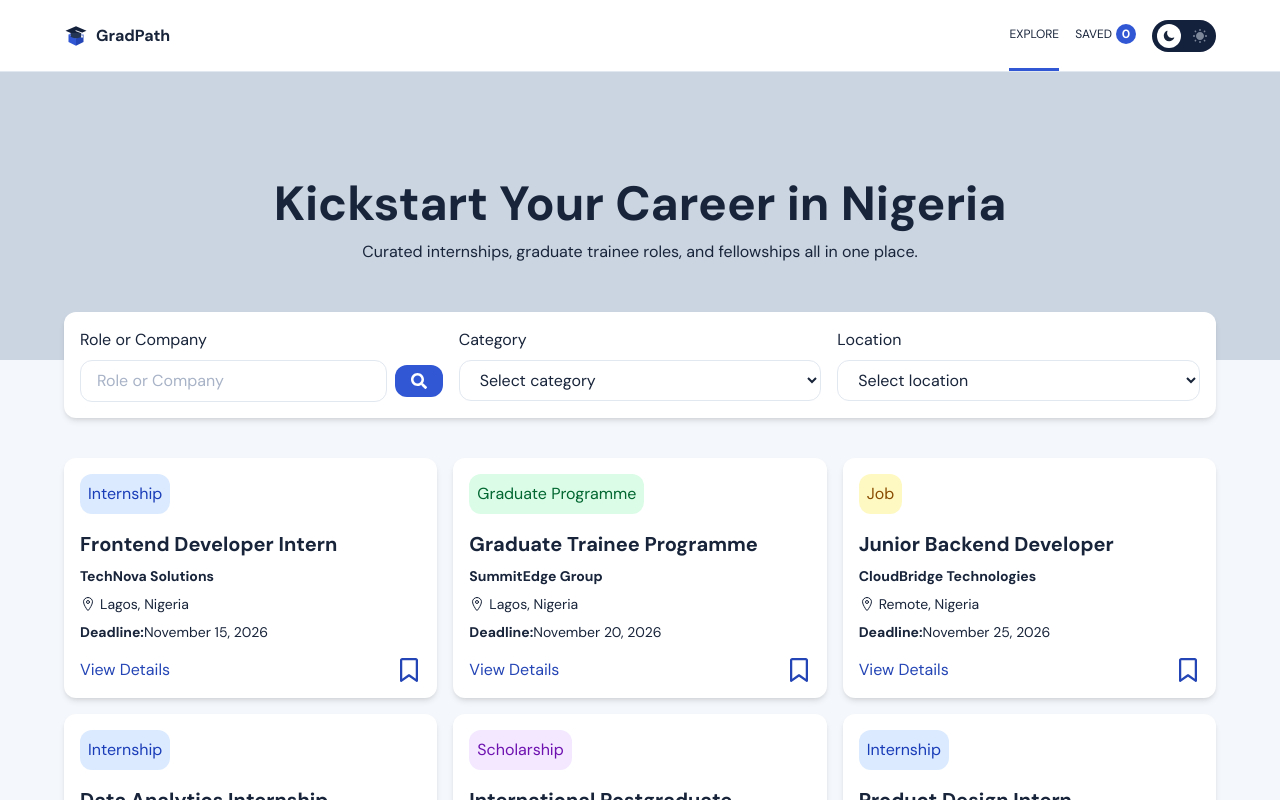
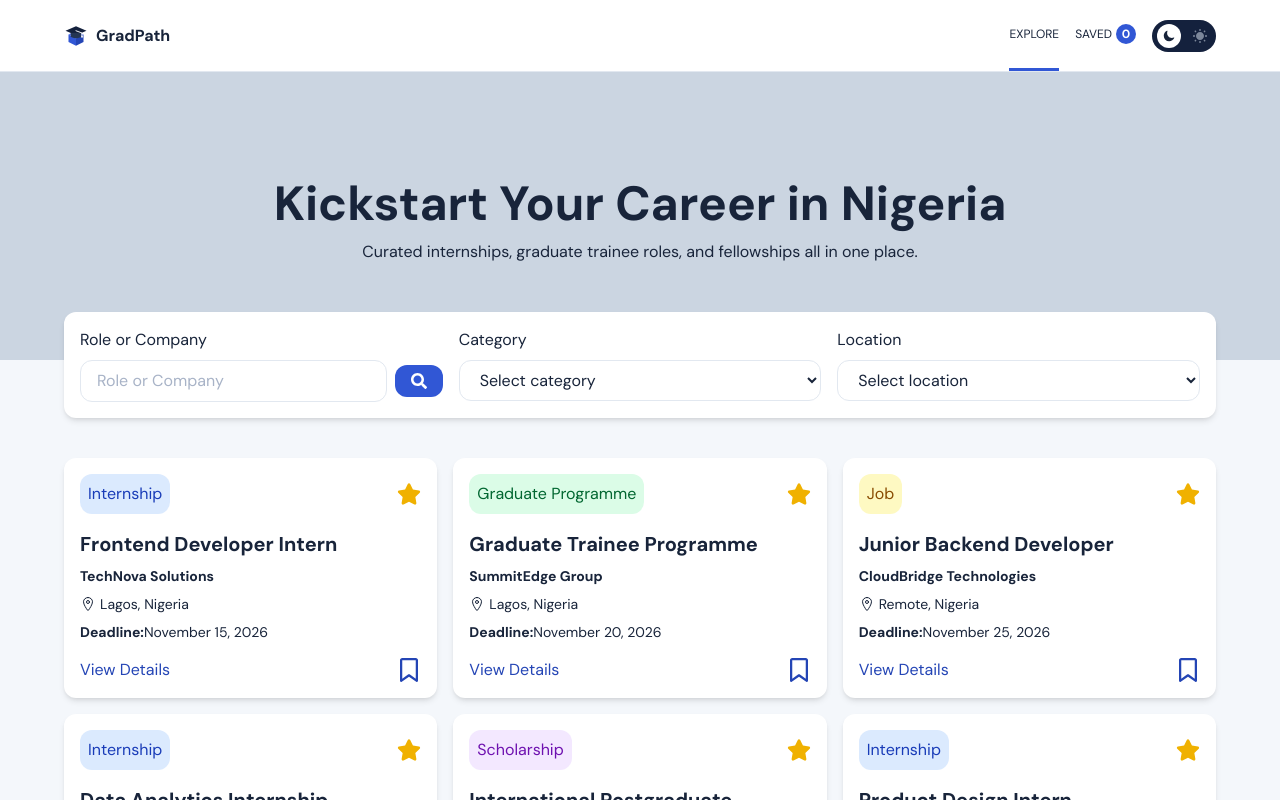
Before and after one commit to toluwase2006/GradPath, a React (Vite) app: page / in a window 1280 px wide. Shown: the top 800 px of the page. Built offline with nearby package versions, Linux system fonts and the light colour scheme.

Commit message:
adjusted something

```diff
--- a/src/pages/ExplorePage.jsx
+++ b/src/pages/ExplorePage.jsx
@@ -3,6 +3,8 @@ import { FaSearch } from "react-icons/fa";
 import { Opportunities } from '../components/Opportunities';
 import { FaRegBookmark } from "react-icons/fa6";
 import { IoLocationOutline } from "react-icons/io5";
+import { FaStar } from "react-icons/fa";
+
 
 const ExplorePage = () => {
   return (
@@ -60,9 +62,12 @@ const ExplorePage = () => {
           <div className="mt-10 grid grid-cols-1 md:grid-cols-2 lg:grid-cols-3 gap-4 mb-14">
             {Opportunities.map((opportunity) => (
               <div key={opportunity.id} className="bg-[var(--color-surface)] text-[var(--color-text)] p-4 flex flex-col h-full rounded-md shadow-md mb-4">
-                <span className={`self-start p-2 bg-blue-100 text-blue-800 rounded-md ${opportunity.mode === "Internship" ? "bg-blue-100 text-blue-800" : opportunity.mode === "Graduate Programme" ? "bg-green-100 text-green-800" : opportunity.mode === "Job" ? "bg-yellow-100 text-yellow-800" : opportunity.mode === "Scholarship" ? "bg-purple-100 text-purple-800" : opportunity.mode === "Fellowship" ? "bg-pink-100 text-pink-800" : ""}`}>
-                  {opportunity.mode}
-                </span>
+                <div className="flex items-center justify-between">
+                  <span className={`self-start p-2 bg-blue-100 text-blue-800 rounded-md ${opportunity.mode === "Internship" ? "bg-blue-100 text-blue-800" : opportunity.mode === "Graduate Programme" ? "bg-green-100 text-green-800" : opportunity.mode === "Job" ? "bg-yellow-100 text-yellow-800" : opportunity.mode === "Scholarship" ? "bg-purple-100 text-purple-800" : opportunity.mode === "Fellowship" ? "bg-pink-100 text-pink-800" : ""}`}>
+                    {opportunity.mode}
+                  </span>
+                  <FaStar size={24} className='inline-block ml-2 text-yellow-500' />
+                </div>
                 <h2 className='mt-4 text-xl font-bold'>{opportunity.title}</h2>
                 <p className='mt-2 text-sm font-bold'>{opportunity.company}</p>
                 <p className="flex items-center text-sm mt-2">
```
